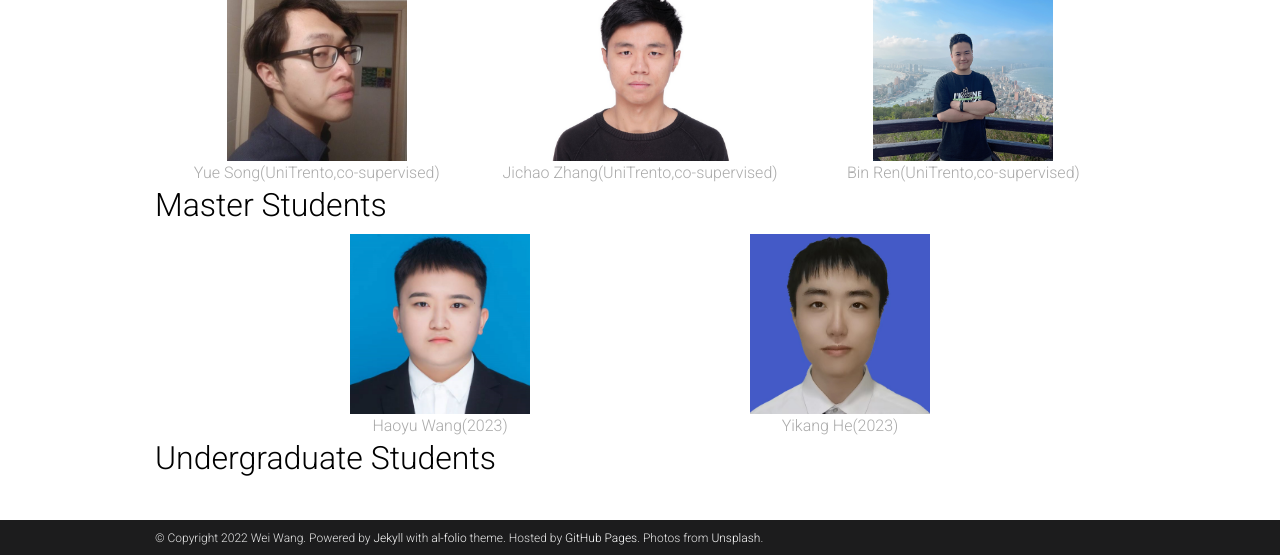
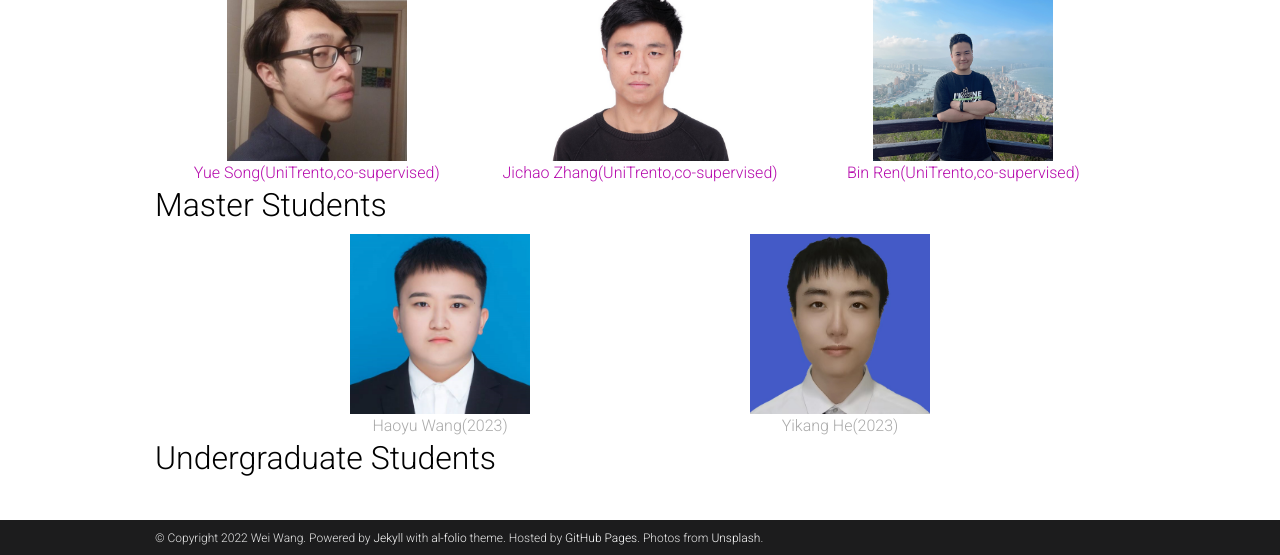
Before and after one commit to WeiWangTrento/WeiWangTrento.github.io, a Jekyll site: the page built from _pages/People.md, in a window 1280 px wide and 1041 px high. Shown: the part 486-1041 px from the top of the window. Built offline with Jekyll 4.4.1, drawn with Linux system fonts in a browser that asks for light colours; comment, search, counter and statistics services are not loaded; a style sheet for code colours, icons or effects is not loaded.

Commit message:
Update People.md

```diff
--- a/_pages/People.md
+++ b/_pages/People.md
@@ -38,21 +38,21 @@
 			<center>
 				<img src="https://raw.githubusercontent.com/WeiWangTrento/WeiWangTrento.github.io/master/assets/img/songy.jpg" width=180 />
 				<br/>
-				<font color="AAAAAA">Yue Song(UniTrento,co-supervised)</font>
+				<font color="AAAAAA"><a href="https://kingjamessong.github.io/">Yue Song(UniTrento,co-supervised)</a></font>
 			</center>
 		</td>
 		<td width="400">
 			<center>
 				<img src="https://raw.githubusercontent.com/WeiWangTrento/WeiWangTrento.github.io/master/assets/img/zhangjc.jpg" width=180 />
 				<br/>
-				<font color="AAAAAA">Jichao Zhang(UniTrento,co-supervised)</font>
+				<font color="AAAAAA"><a href="https://scholar.google.com/citations?user=SPEECTIAAAAJ&hl=en">Jichao Zhang(UniTrento,co-supervised)</a></font>
 			</center>
 		</td>
 		<td width="400">
 			<center>
 				<img src="https://raw.githubusercontent.com/WeiWangTrento/WeiWangTrento.github.io/master/assets/img/renb.jpg" width=180 />
 				<br/>
-				<font color="AAAAAA">Bin Ren(UniTrento,co-supervised)</font>
+				<font color="AAAAAA"><a href="https://amazingren.github.io/">Bin Ren(UniTrento,co-supervised)</a></font>
 			</center>
 		</td>
 	</tr>
```
